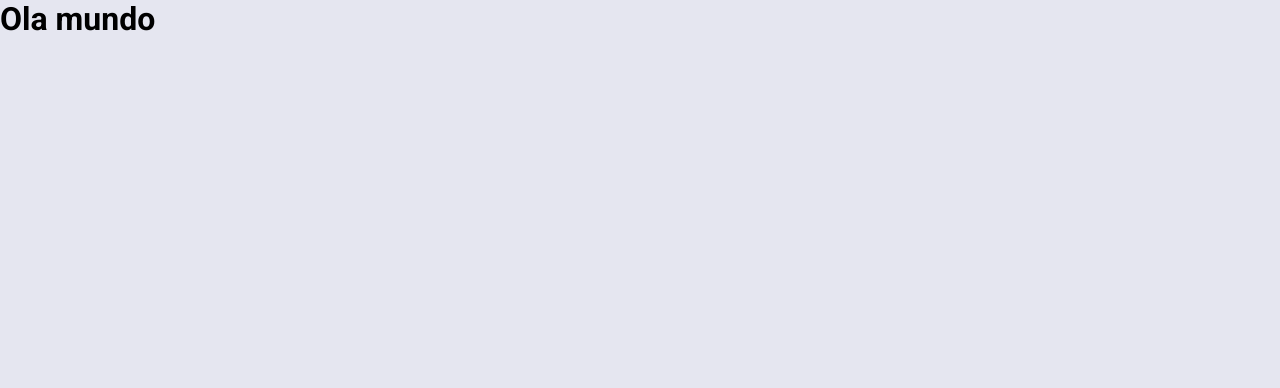
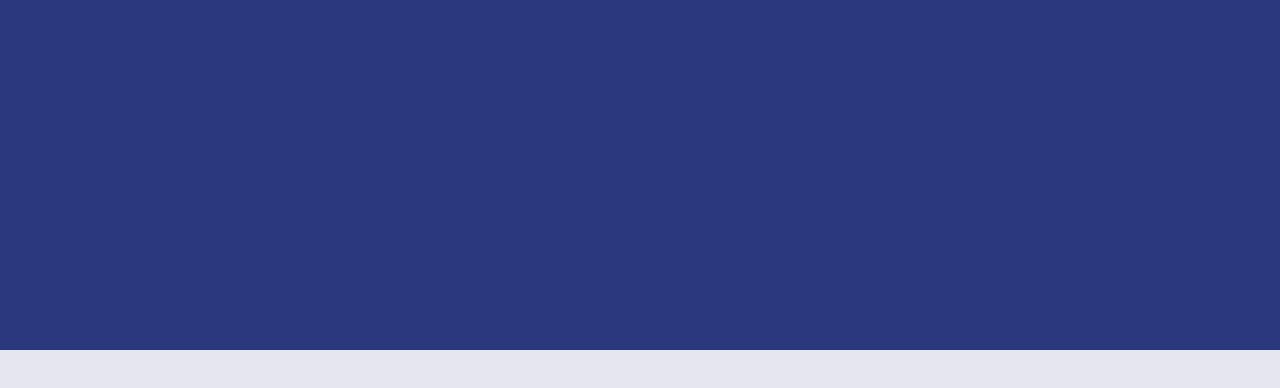
Before and after one commit to PauloSanches12/Projeto-TCC, a React (Create React App) app in the folder front-end/: page / in a window 1280 px wide. Shown: the top 388 px of the page. Built offline with nearby package versions, Linux system fonts and the light colour scheme.

Commit message:
Section criada

```diff
--- a/front-end/package.json
+++ b/front-end/package.json
@@ -10,6 +10,7 @@
     "react": "^17.0.1",
     "react-dom": "^17.0.1",
     "react-scripts": "4.0.2",
+    "styled-components": "^5.3.0",
     "web-vitals": "^1.0.1"
   },
   "scripts": {
--- a/front-end/src/App.js
+++ b/front-end/src/App.js
@@ -1,7 +1,10 @@
+import { Section } from "./styles";
 
 function App() {
   return (
-      <h1>Ola mundo</h1>
+      <>
+        <Section />
+      </>
   );
 }
 
--- a/front-end/src/GlobalStyles.css
+++ /dev/null
@@ -1,17 +0,0 @@
-* {
-    margin: 0;
-    padding: 0;
-    box-sizing: border-box;
-}
-
-html, body, #root {
-    height: 100vh; /** Sempre ocupar 100% da tela */
-}
-
-h1, h2, h3, h4, h5, h6 {
-    font-family: "Roboto", sans-serif;
-}
-
-body {
-    background: #E5E6F0;
-}
--- /dev/null
+++ b/front-end/src/GlobalStyles.js
@@ -0,0 +1,45 @@
+import { createGlobalStyle } from 'styled-components';
+
+export default createGlobalStyle`
+
+  * {
+    margin: 0;
+    padding: 0;
+  }
+
+  html, body, #root {
+    height: 100vh; /** Sempre ocupar 100% da tela */
+  }
+
+  h1, h2, h3, h4, h5, h6, p {
+    font-family: "Roboto", sans-serif;
+  }
+
+  body {
+    background: var(--principal);
+  }
+
+  :root {
+        --primary: #36393f;
+        --secondary: #2f3136;
+        --tertiary: rgb(32,34,37);
+        --quaternary: #292b2f;
+        --quinary: #393d42;
+        --senary: #828386;
+        --white: #FFF;
+        --colorText: #4682B4;
+        --colorTextButton: #DB7093;
+
+        --principal: #E5E6F0;
+        --top-section: #2C387E;
+        --gray: #8a8c90;
+        --chat-input: rgb(64,68,75);
+        --symbol: #74777a;
+        --notification: #f84a4b;
+        --discord: #6e86d6;
+        --mention-detail: #f9a839;
+        --mention-message: #413f3f;
+        --link: #5d80d6;
+        --rocketseat: #6633cc;
+    }
+`
--- a/front-end/src/index.js
+++ b/front-end/src/index.js
@@ -1,11 +1,12 @@
 import React from 'react';
 import ReactDOM from 'react-dom';
 import App from './App';
-import './GlobalStyles.css';
+import GlobalStyles from './GlobalStyles';
 
 ReactDOM.render(
   <React.StrictMode>
     <App />
+    <GlobalStyles />
   </React.StrictMode>,
   document.getElementById('root')
 );
--- /dev/null
+++ b/front-end/src/styles.js
@@ -0,0 +1,6 @@
+import styled from 'styled-components';
+
+export const Section = styled.section`
+    background: var(--top-section);
+    height: 350px;
+`;
```
Also changed, not shown: 1 other file (tests, documents, lock files or other folders).
